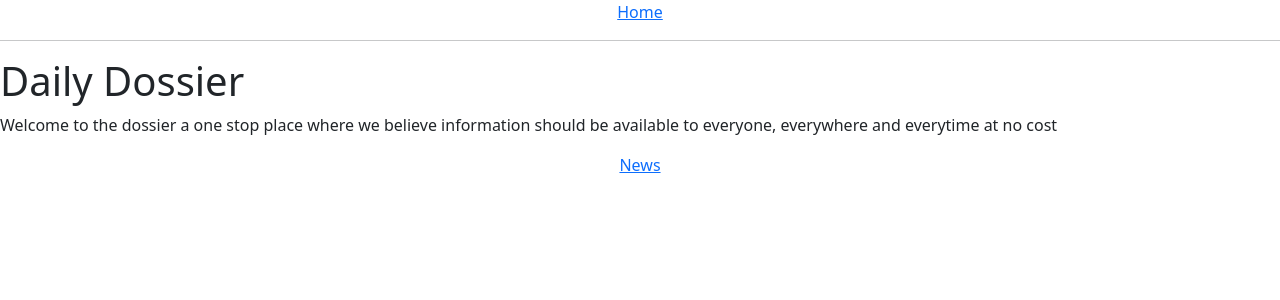
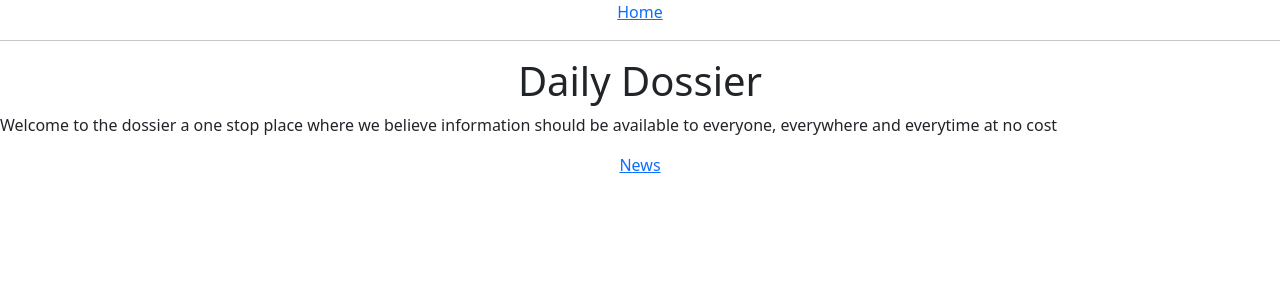
Before and after one commit to paulmunyao/Daily-Dossier-News, a Flask app: page / in a window 1280 px wide. Shown: the top 300 px of the page. Run offline with Flask 2, Linux system fonts and the light colour scheme.

Commit message:
CEnter heading

```diff
--- /dev/null
+++ b/app/static/css/index.css
@@ -0,0 +1,9 @@
+/* .img{
+    max-height:10px;
+    width:10px;
+} */
+
+.mutumizi{
+    font-size:10px;
+    text-align:center;
+}
--- a/app/static/css/style.css
+++ /dev/null
@@ -1,4 +0,0 @@
-/* .img{
-    max-height:10px;
-    width:10px;
-} */
--- a/app/templates/base.html
+++ b/app/templates/base.html
@@ -5,6 +5,7 @@
     <meta charset="UTF-8">
     <meta http-equiv="X-UA-Compatible" content="IE=edge">
     <meta name="viewport" content="width=device-width, initial-scale=1.0">
+    <link rel="stylesheet" type="text/css" href="{{ url_for('static', filename='css/index.css') }}">
     <link href="https://cdn.jsdelivr.net/npm/bootstrap@5.1.3/dist/css/bootstrap.min.css" rel="stylesheet"
         integrity="sha384-1BmE4kWBq78iYhFldvKuhfTAU6auU8tT94WrHftjDbrCEXSU1oBoqyl2QvZ6jIW3" crossorigin="anonymous">
     {% if title %}
--- a/app/templates/index.html
+++ b/app/templates/index.html
@@ -5,7 +5,8 @@
     <meta charset="UTF-8">
     <meta http-equiv="X-UA-Compatible" content="IE=edge">
     <meta name="viewport" content="width=device-width, initial-scale=1.0">
-    <title>Document</title>
+    <link rel="stylesheet" type="text/css" href="{{ url_for('static', filename='css/index.css') }}">
+    <title>The Dossier</title>
 </head>
 
 <body>
@@ -13,10 +14,11 @@
 
 
     {% block content %}
-
-    <h1>{{user.username}}</h1>
-    {% for post in posts %}
-    <div>
+    <div class="text-center">
+        <h1>{{user.username}}</h1>
+        {% for post in posts %}
+    </div>
+    <div >
         <p> {{post}} </p>
     </div>
     {% endfor%}
```
